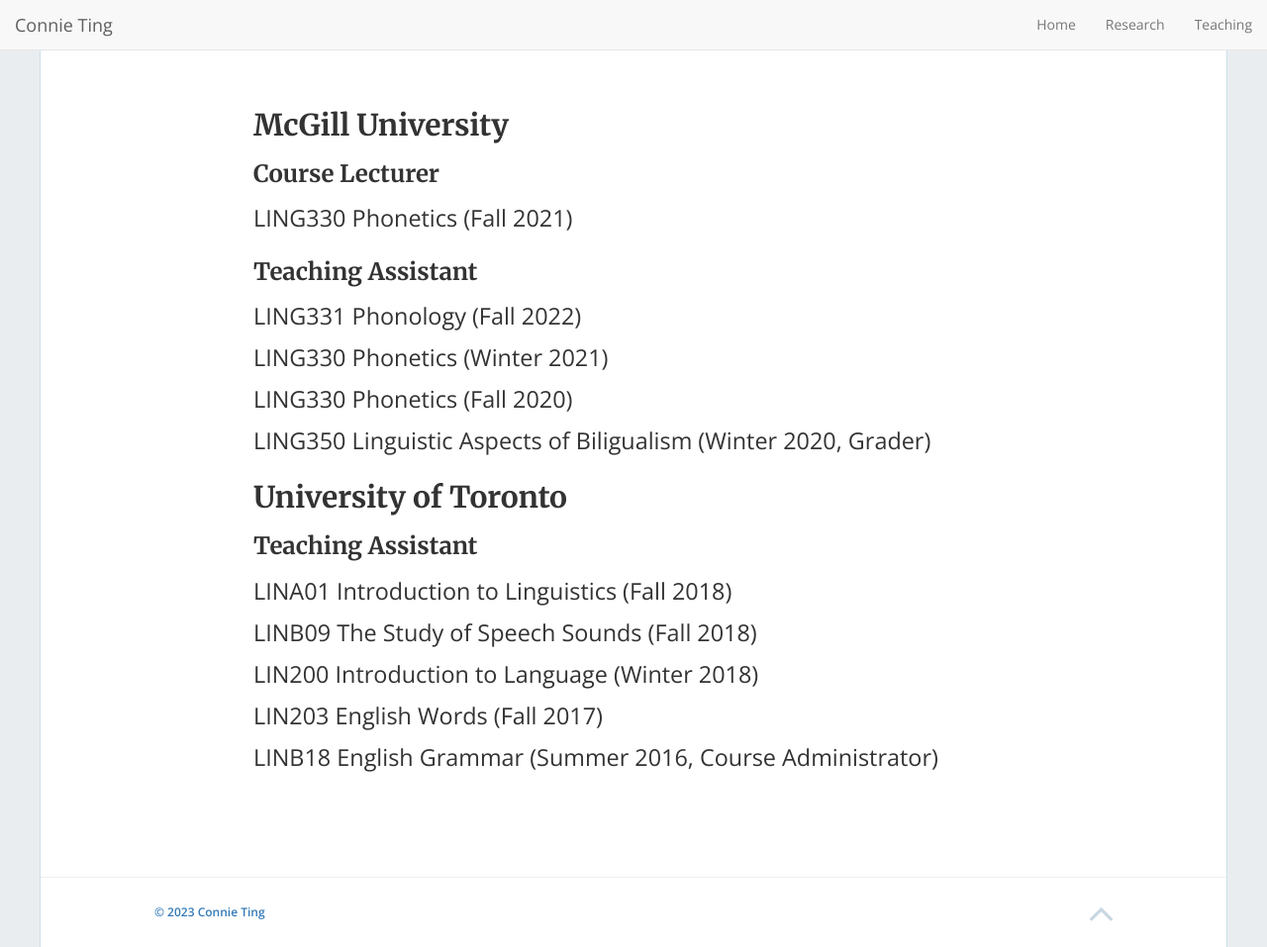
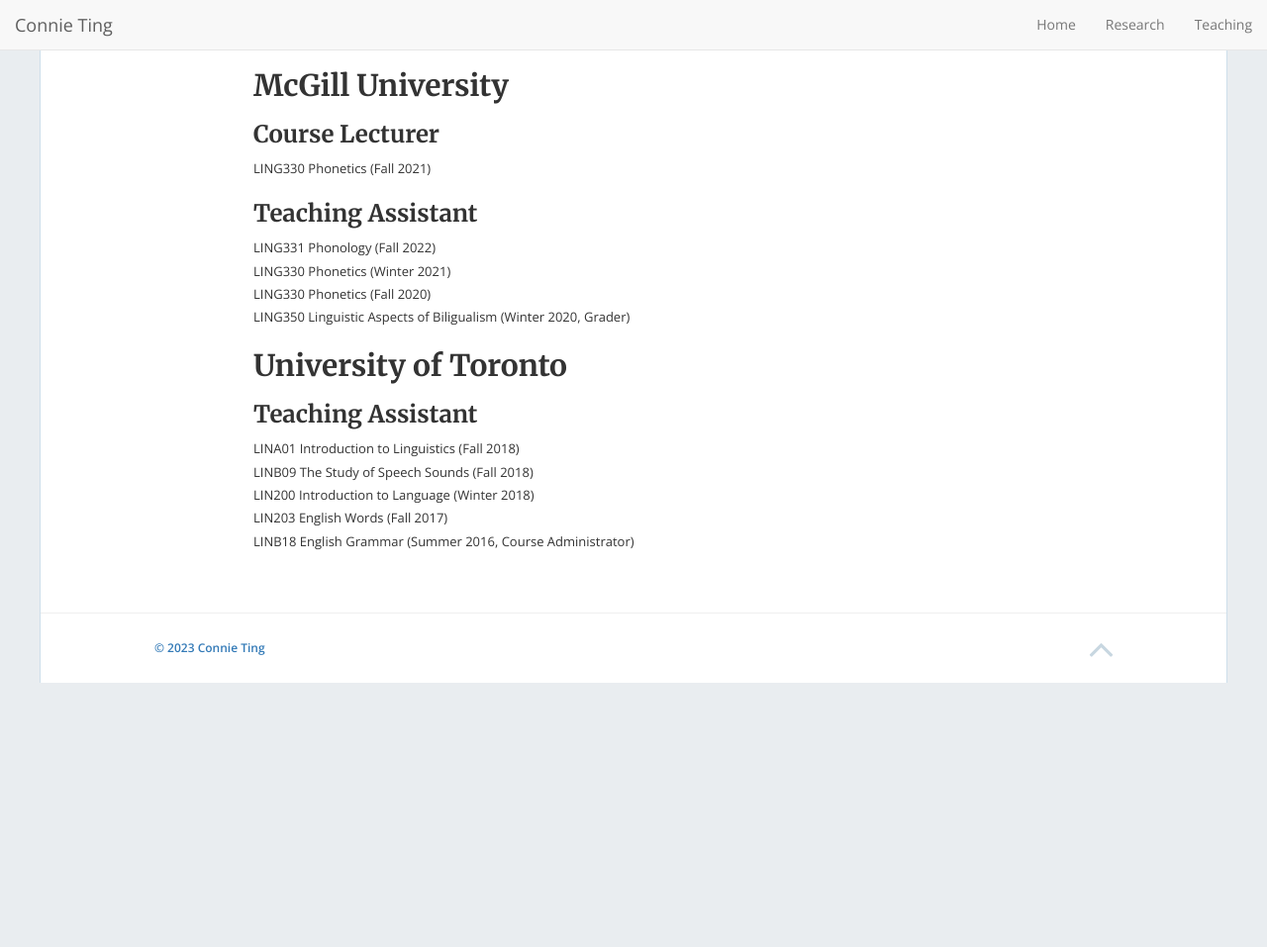
Before and after one commit to connieting/connieting.github.io, a Jekyll site: the page built from teaching.md, in a window 1280 px wide and 957 px high. Shown: the whole window at 99% size. Built offline with Jekyll 4.4.1, drawn with Linux system fonts in a browser that asks for light colours; nearby versions of some CDN libraries.

Commit message:
Update style.scss
changed font text  size for article

```diff
--- a/css/style.scss
+++ b/css/style.scss
@@ -45,7 +45,7 @@
 
 article {
   margin: 5em 0;
-  font-size: 18px
+  font-size: 10px
 }
 
 p {
```
